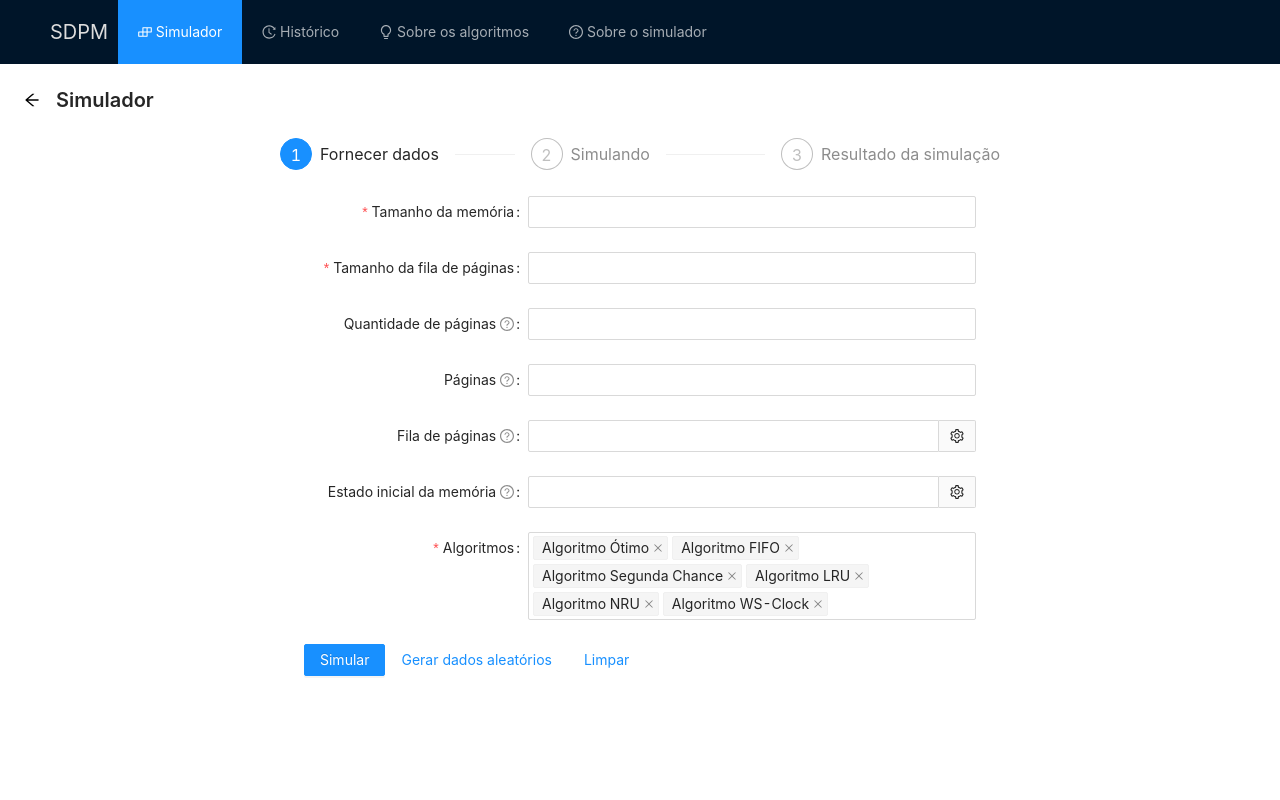
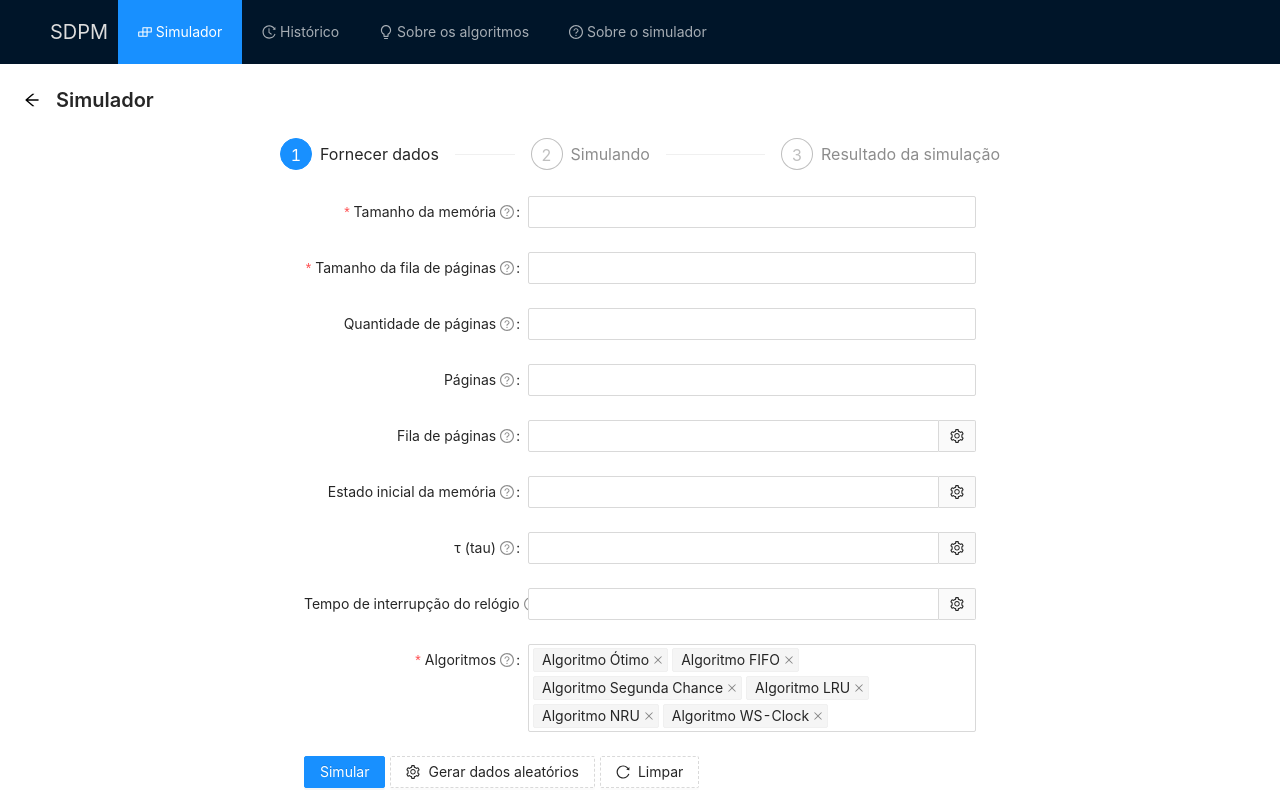
Before and after one commit to ferreirasara/sdpm, a React (Create React App) app in the folder frontend/: page / in a window 1280 px wide. Built offline with nearby package versions, Linux system fonts and the light colour scheme.

Commit message:
feat: tau and clockInterruption fields

```diff
--- a/frontend/src/pages/Simulator/SimulatorPage.tsx
+++ b/frontend/src/pages/Simulator/SimulatorPage.tsx
@@ -45,6 +45,16 @@ export const generatePagesQueue = (pagesQueueSize: number, pages: string[]) => {
   return pagesQueue
 }
 
+export const generateTau = () => {
+  // This is temporary. TODO: calculate the best value
+  return getRandomInt(1, 10)
+}
+
+export const generateClockInterruption = () => {
+  // This is temporary. TODO: calculate the best value
+  return getRandomInt(5, 15)
+}
+
 export default function AboutAlgorithmsPage() {
   document.title = 'SDPM - Simulador Didático de Paginação de Memória'
   const [form] = Form.useForm();
@@ -64,6 +74,16 @@ export default function AboutAlgorithmsPage() {
     form.setFieldsValue({ pagesQueue })
   }
 
+  const setTau = () => {
+    const tau = generateTau()
+    form.setFieldsValue({ tau })
+  }
+
+  const setClockInterruption = () => {
+    const clockInterruption = generateClockInterruption()
+    form.setFieldsValue({ clockInterruption })
+  }
+
   const setRandomValues = () => {
     const memorySize = getRandomInt(1, 100)
     const pagesQueueSize = getRandomInt(100, 1000)
@@ -71,6 +91,8 @@ export default function AboutAlgorithmsPage() {
     const pages = generatePages(numberOfPages)
     const pagesQueue = generatePagesQueue(pagesQueueSize, pages).join('|')
     const memoryInitalState = generateMemoryInitialState(memorySize, pages).join('|')
+    const tau = generateTau()
+    const clockInterruption = generateClockInterruption()
 
     form.setFieldsValue({
       memorySize,
@@ -79,6 +101,8 @@ export default function AboutAlgorithmsPage() {
       pages,
       pagesQueue,
       memoryInitalState,
+      tau,
+      clockInterruption,
       algorithms: algorithmNamesList,
     })
   }
@@ -100,7 +124,15 @@ export default function AboutAlgorithmsPage() {
 
     {currentStep === 0 && <Row justify='center' style={{ marginBottom: '2px', marginTop: '2px' }}>
       <Card bordered={false} style={{ width: '90vh' }}>
-        <SimulationForm form={form} setRandomValues={setRandomValues} setMemoryInitialState={setMemoryInitialState} setPagesQueue={setPagesQueue} onFinish={handleStartSimulation} />
+        <SimulationForm
+          form={form}
+          setRandomValues={setRandomValues}
+          setMemoryInitialState={setMemoryInitialState}
+          setPagesQueue={setPagesQueue}
+          setTau={setTau}
+          setClockInterruption={setClockInterruption}
+          onFinish={handleStartSimulation}
+        />
       </Card>
     </Row>}
 
--- a/frontend/src/pages/Simulator/components/SimulationForm.tsx
+++ b/frontend/src/pages/Simulator/components/SimulationForm.tsx
@@ -1,6 +1,7 @@
-import { SettingOutlined } from "@ant-design/icons";
-import { Button, Form, Input, InputNumber, Select } from "antd";
+import { ReloadOutlined, SettingOutlined } from "@ant-design/icons";
+import { Button, Form, Input, InputNumber, Select, Tooltip } from "antd";
 import { FormInstance } from "antd/lib/form";
+import { useEffect, useState } from "react";
 import { algorithmList, algorithmNamesList } from "../../../utils/algorithmList";
 
 export interface SimulationFormProps {
@@ -8,15 +9,26 @@ export interface SimulationFormProps {
   setRandomValues: () => void,
   setMemoryInitialState: () => void,
   setPagesQueue: () => void,
+  setTau: () => void,
+  setClockInterruption: () => void,
   onFinish: () => void,
 }
 
 export default function SimulationForm(props: SimulationFormProps) {
-  const { form, setRandomValues, setMemoryInitialState, setPagesQueue, onFinish } = props
+  const { form, setRandomValues, setMemoryInitialState, setPagesQueue, setTau, setClockInterruption, onFinish } = props
 
   const algorithmsOptions = algorithmList.map(cur => { return <Select.Option value={cur.name} key={cur.name}>{cur.label}</Select.Option> })
 
-  const formItemLayout = { labelCol: { span: 8 },  wrapperCol: { span: 16 }, }
+  const [selectedAlgorithms, setSelectedAlgorithms] = useState<string[]>(algorithmNamesList)
+  const [useTau, setUseTau] = useState<boolean>(selectedAlgorithms.includes('wsClockAlgorithm'))
+  const [useClockInterruption, setUseClockInterruption] = useState<boolean>(selectedAlgorithms.includes('wsClockAlgorithm'))
+
+  useEffect(() => {
+    setUseTau(selectedAlgorithms.includes('wsClockAlgorithm'))
+    setUseClockInterruption(selectedAlgorithms.includes('nruAlgorithm'))
+  }, [selectedAlgorithms])
+
+  const formItemLayout = { labelCol: { span: 8 }, wrapperCol: { span: 16 }, }
 
   const onReset = () => {
     form.resetFields();
@@ -24,40 +36,48 @@ export default function SimulationForm(props: SimulationFormProps) {
 
   return <Form {...formItemLayout} form={form} onFinish={onFinish}>
 
-    <Form.Item label="Tamanho da memória" key="memorySize" name="memorySize" rules={[{ required: true, message: 'Informe o tamanho da memória' }]}>
-      <InputNumber style={{width: '100%'}} type="number" />
+    <Form.Item label="Tamanho da memória" key="memorySize" name="memorySize" tooltip="Quantos processos cabem na memória." rules={[{ required: true, message: 'Informe o tamanho da memória' }]}>
+      <InputNumber style={{ width: '100%' }} type="number" />
     </Form.Item>
 
-    <Form.Item label="Tamanho da fila de páginas" key="pagesQueueSize" name="pagesQueueSize" rules={[{ required: true, message: 'Informe o tamanho da fila de páginas' }]}>
-      <InputNumber style={{width: '100%'}} type="number" />
+    <Form.Item label="Tamanho da fila de páginas" key="pagesQueueSize" name="pagesQueueSize" tooltip="Tamanho da fila de páginas a serem referenciadas." rules={[{ required: true, message: 'Informe o tamanho da fila de páginas' }]}>
+      <InputNumber style={{ width: '100%' }} type="number" />
     </Form.Item>
 
-    <Form.Item label="Quantidade de páginas" key="numberOfPages" name="numberOfPages" tooltip="Se deixado em branco, será gerado automaticamente">
-      <InputNumber style={{width: '100%'}} type="number" />
+    <Form.Item label="Quantidade de páginas" key="numberOfPages" name="numberOfPages" tooltip="Número de páginas únicas. Se deixado em branco, será gerado automaticamente">
+      <InputNumber style={{ width: '100%' }} type="number" />
     </Form.Item>
 
-    <Form.Item label="Páginas" key="pages" name="pages" tooltip="Se deixado em branco, será gerado automaticamente">
-      <Select mode="tags" tokenSeparators={[',']} allowClear style={{width: '100%'}} />
+    <Form.Item label="Páginas" key="pages" name="pages" tooltip="Nomes das páginas. Se deixado em branco, será gerado automaticamente">
+      <Select mode="tags" tokenSeparators={[',']} allowClear style={{ width: '100%' }} />
     </Form.Item>
 
-    <Form.Item label="Fila de páginas" key="pagesQueue" name="pagesQueue" tooltip="Se deixado em branco, será gerado automaticamente">
-      <Input addonAfter={<SettingOutlined onClick={setPagesQueue} />} style={{width: '100%'}} />
+    <Form.Item label="Fila de páginas" key="pagesQueue" name="pagesQueue" tooltip="Fila de páginas para serem referenciadas. Se deixado em branco, será gerado automaticamente">
+      <Input addonAfter={<Tooltip title="Gerar automaticamente"><SettingOutlined onClick={setPagesQueue} /></Tooltip>} style={{ width: '100%' }} />
     </Form.Item>
 
-    <Form.Item label="Estado inicial da memória" key="memoryInitalState" name="memoryInitalState" tooltip="Se deixado em branco, será gerado automaticamente">
-      <Input addonAfter={<SettingOutlined onClick={setMemoryInitialState} />} style={{width: '100%'}} />
+    <Form.Item label="Estado inicial da memória" key="memoryInitalState" name="memoryInitalState" tooltip="Páginas que já estão na memória. Se deixado em branco, será gerado automaticamente">
+      <Input addonAfter={<Tooltip title="Gerar automaticamente"><SettingOutlined onClick={setMemoryInitialState} /></Tooltip>} style={{ width: '100%' }} />
     </Form.Item>
 
-    <Form.Item label="Algoritmos" key="algorithms" name="algorithms" rules={[{ required: true, message: 'Selecione os algoritmos' }]} initialValue={algorithmNamesList}>
-      <Select mode="multiple" style={{width: '100%'}}>
+    {useTau && <Form.Item label="τ (tau)" key="tau" name="tau" tooltip="Idade máxima para considerar uma página dentro do conjunto de trabalho. Se deixado em branco, será gerado automaticamente">
+      <Input addonAfter={<Tooltip title="Gerar automaticamente"><SettingOutlined onClick={setTau} /></Tooltip>} style={{ width: '100%' }} type="number" />
+    </Form.Item>}
+
+    {useClockInterruption && <Form.Item label="Tempo de interrupção do relógio" key="clockInterruption" name="clockInterruption" tooltip="A cada quantas páginas haverá uma interrupção do relógio. Se deixado em branco, será gerado automaticamente">
+      <Input addonAfter={<Tooltip title="Gerar automaticamente"><SettingOutlined onClick={setClockInterruption} /></Tooltip>} style={{ width: '100%' }} type="number" />
+    </Form.Item>}
+
+    <Form.Item label="Algoritmos" key="algorithms" name="algorithms" tooltip="Algoritmos a serem executados." rules={[{ required: true, message: 'Selecione os algoritmos' }]} >
+      <Select mode="multiple" style={{ width: '100%' }} defaultValue={selectedAlgorithms} onChange={(value: string[]) => setSelectedAlgorithms(value)}>
         {algorithmsOptions}
       </Select>
     </Form.Item>
 
     <Form.Item>
-      <Button type="primary" htmlType="submit">Simular</Button>
-      <Button type="link" htmlType="button" onClick={setRandomValues}>Gerar dados aleatórios</Button>
-      <Button type="link" htmlType="button" onClick={onReset}>Limpar</Button>
+      <Button type="primary" htmlType="submit" style={{ marginRight: '5px' }}>Simular</Button>
+      <Button type="dashed" htmlType="button" style={{ marginRight: '5px' }} icon={<SettingOutlined />} onClick={setRandomValues}>Gerar dados aleatórios</Button>
+      <Button type="dashed" htmlType="button" style={{ marginRight: '5px' }} icon={<ReloadOutlined />} onClick={onReset}>Limpar</Button>
     </Form.Item>
 
   </Form>
```
